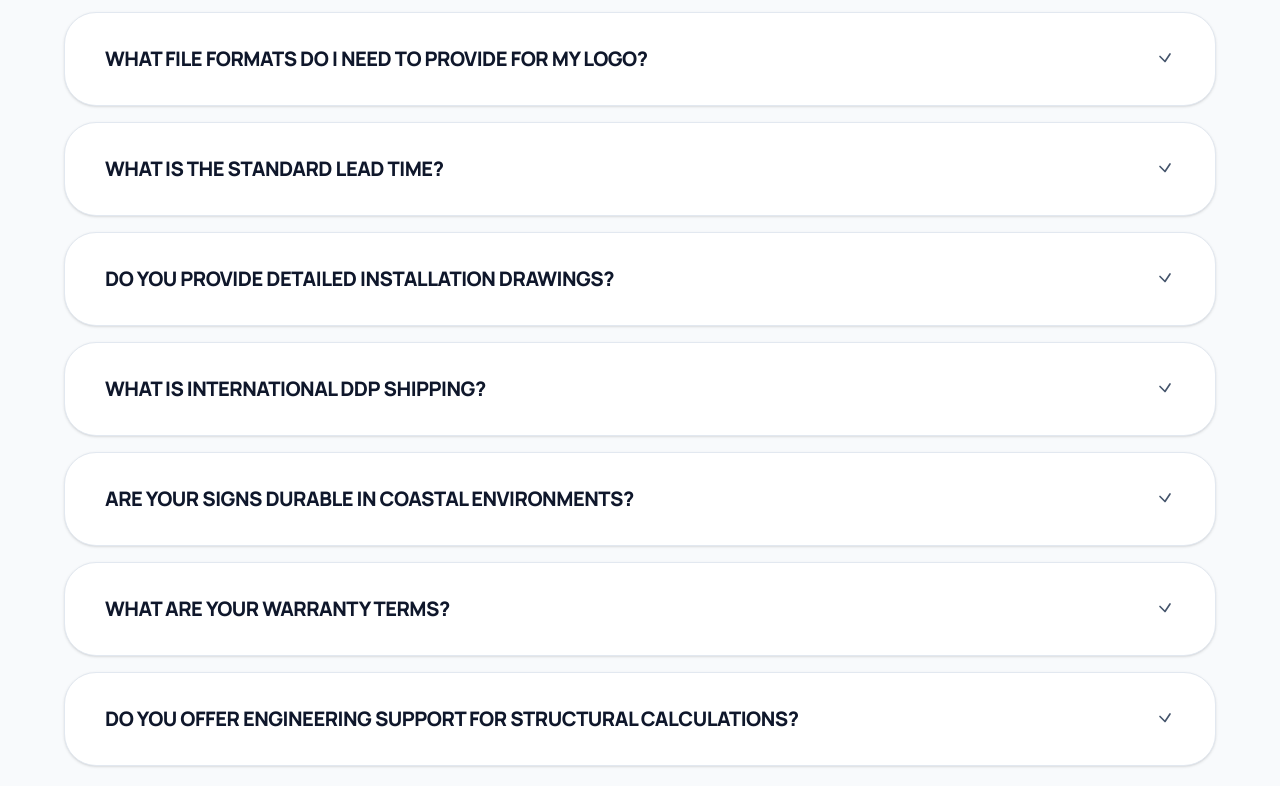
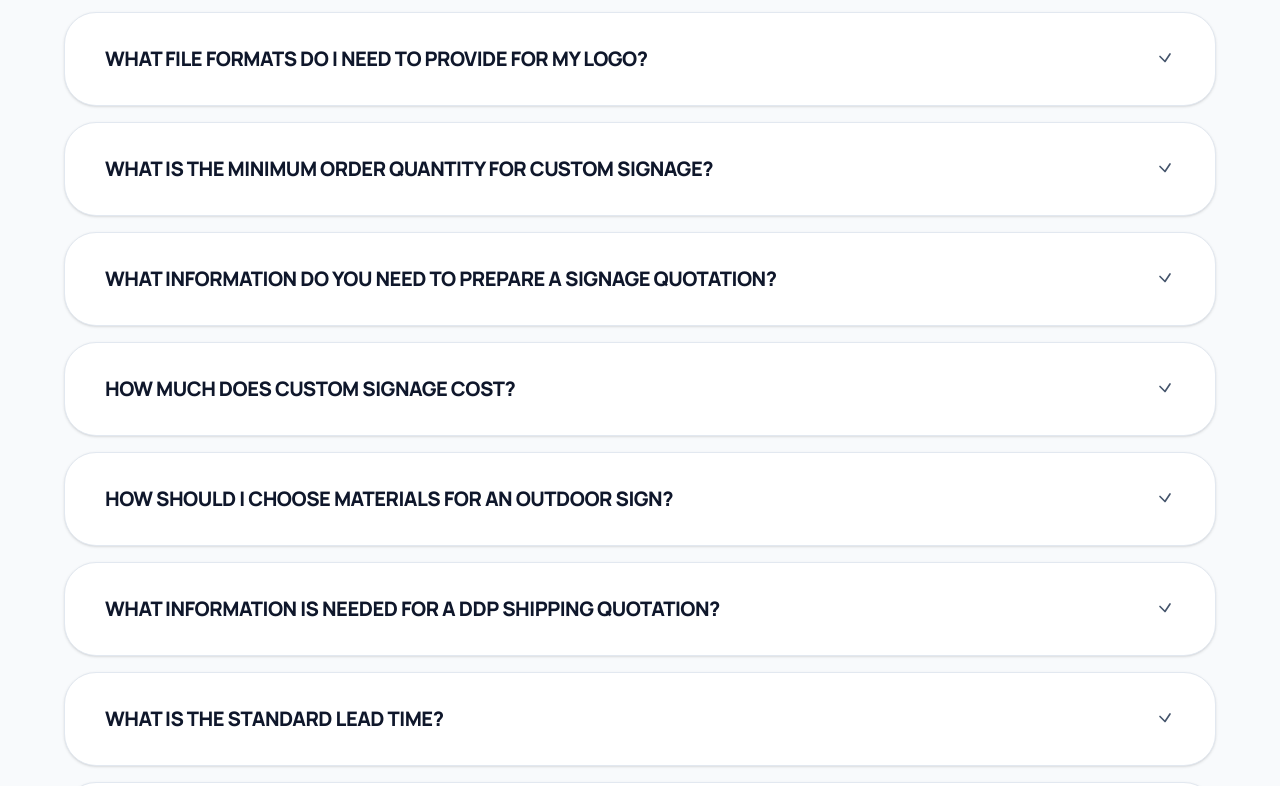
Before and after one commit to zhengran6194-del/zyd-signage-website, a Next.js app: page /faq in a window 1280 px wide. Shown: the part 2000-2786 px from the top of the page. Built offline with nearby package versions, Linux system fonts and the light colour scheme.

Commit message:
feat: add buyer research FAQs

```diff
--- a/src/app/faq/page.tsx
+++ b/src/app/faq/page.tsx
@@ -53,6 +53,11 @@ const guides = [
 const faqs = [
   { q: 'Can you provide free 3D mockups?', a: 'Yes, our engineering team provides complimentary high-fidelity 3D mockups for all project inquiries to help you visualize the final result before production.' },
   { q: 'What file formats do I need to provide for my logo?', a: 'We prefer vector files such as .AI, .EPS, .SVG, or high-resolution .PDF. These ensure the highest precision for CNC cutting and fabrication.' },
+  { q: 'What is the minimum order quantity for custom signage?', a: 'The minimum order quantity (MOQ) is 1 piece for the listed custom signage products. Your quotation can cover one sign or a larger project quantity, depending on the brief.' },
+  { q: 'What information do you need to prepare a signage quotation?', a: 'Please provide the artwork, approximate dimensions, quantity, finish, lighting requirement, and ship-to destination. These inputs help define the fabrication and delivery scope instead of relying on a headline estimate.' },
+  { q: 'How much does custom signage cost?', a: 'There is no single price for custom signage because the scope varies by artwork, dimensions, quantity, materials and finish, lighting, packing, shipping, and installation responsibility. Share those project inputs so the quotation can describe a comparable scope.' },
+  { q: 'How should I choose materials for an outdoor sign?', a: 'Material selection should follow the project environment and design brief, including exposure, appearance, finish, fabrication, drainage, cleaning access, and maintenance. The right choice is project-specific rather than a universal material recommendation.' },
+  { q: 'What information is needed for a DDP shipping quotation?', a: 'DDP (Delivered Duty Paid) is a door-to-door delivery model that includes import duties and taxes within the agreed delivery scope. Freight and duties must be calculated from the destination and cargo details, so please share the ship-to location, dimensions, quantity, and other available project information.' },
   { q: 'What is the standard lead time?', a: 'Typical production lead time is 7–14 days depending on project complexity. Large-scale rollout projects are phased according to your schedule.' },
   { q: 'Do you provide detailed installation drawings?', a: 'Yes, every sign comes with a 1:1 scale installation template and comprehensive technical drawings showing mounting points and electrical connections.' },
   { q: 'What is International DDP Shipping?', a: 'DDP (Delivered Duty Paid) means we handle everything: freight, customs clearance, and local duties. We deliver directly to your doorstep in 50+ countries with no hidden fees.' },
```
